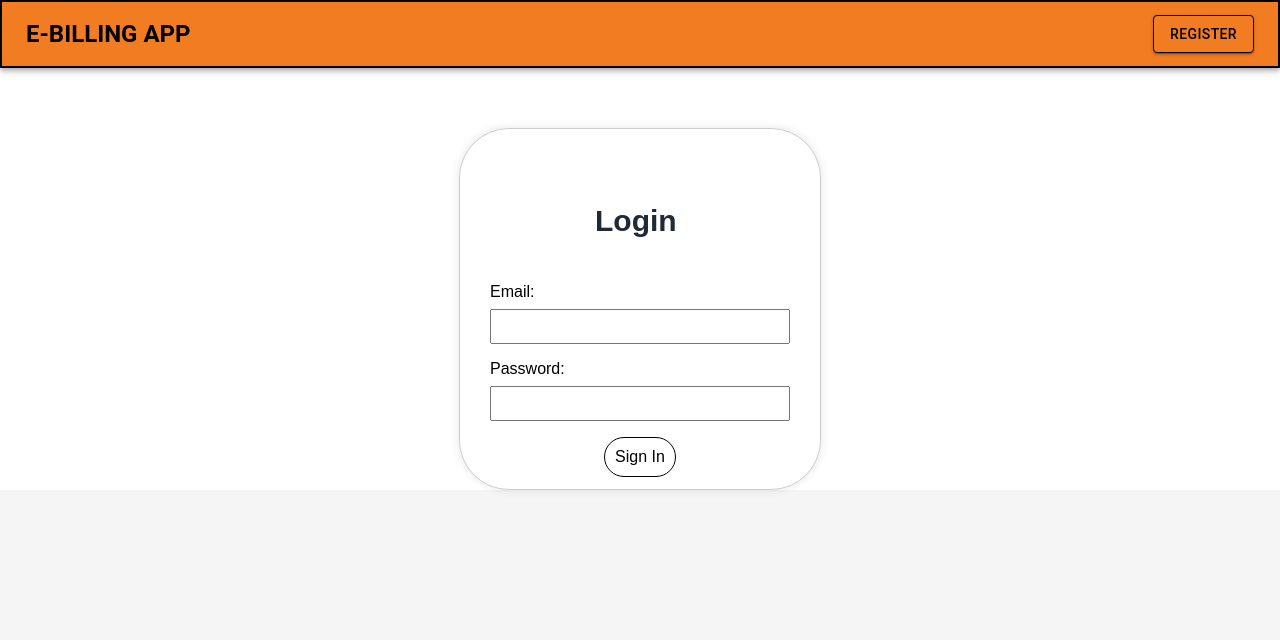
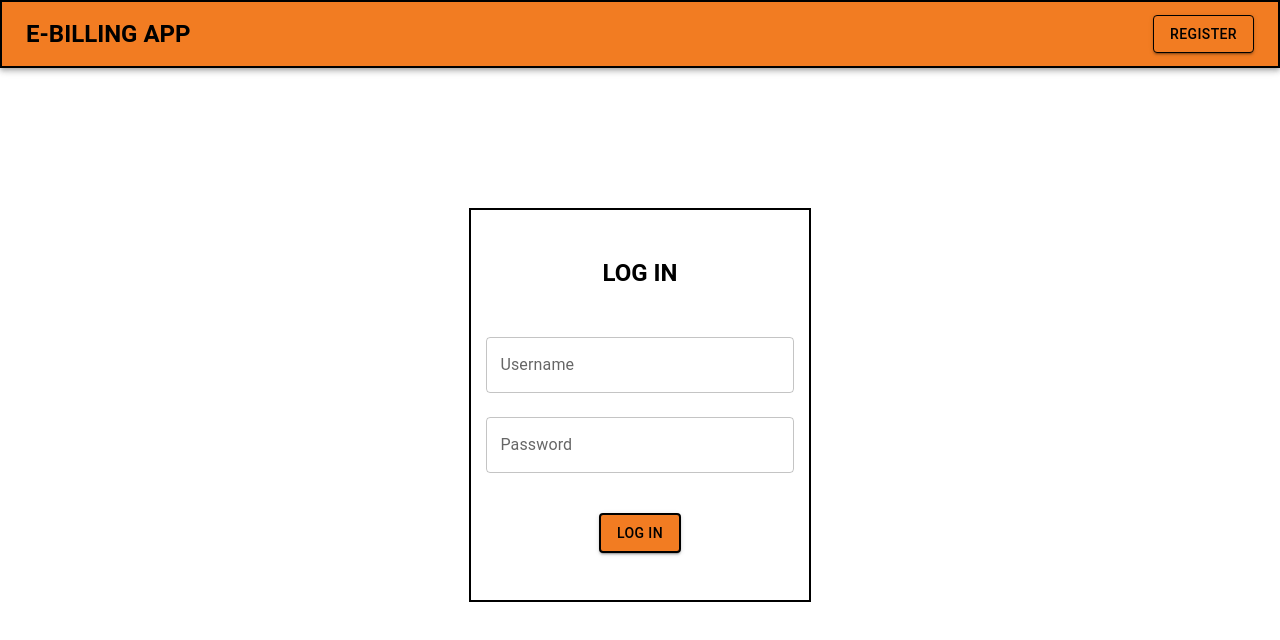
Before and after one commit to jadecrpn/E-Bayad-Center, a React (Create React App) app: page /login in a window 1280 px wide. Shown: the top 640 px of the page. Built offline with nearby package versions, Linux system fonts and the light colour scheme.

Commit message:
Update login.js

```diff
--- a/src/pages/login.js
+++ b/src/pages/login.js
@@ -1,22 +1,22 @@
-    import React, { useState } from 'react';
-    import { useNavigate } from 'react-router-dom';
-    import Navigation from '../components/Navbar';
-    import { useUser } from '../hooks/useUser';
-    import { Toaster } from 'sonner';
-    import { toast } from 'sonner'
-
-
-
+import React, { useState } from "react";
+import { useNavigate } from "react-router-dom";
+import Navigation from "../components/Navbar";
+import { useUser } from "../hooks/useUser";
+import { Toaster } from "sonner";
+import { toast } from "sonner";
+import { Box } from "@mui/material";
+import TextField from "@mui/material/TextField";
+import Typography from "@mui/material/Typography";
+import Button from "@mui/material/Button";
 
 const Login = () => {
   const navigate = useNavigate();
   const { handleSignIn } = useUser();
   const [formData, setFormData] = useState({
-            email: '',
-            password: '',
+    email: "",
+    password: "",
   });
-        const [errorMessage,] = useState('');
-
+  const [errorMessage] = useState("");
 
   const handleInputChange = (e) => {
     const { id, value } = e.target;
@@ -31,55 +31,105 @@
     const { email, password } = formData;
 
     if (!email || !password) {
-                console.error('Please fill in all required fields');
-                toast.error('Login failed. Fill the Form.');
+      console.error("Please fill in all required fields");
+      toast.error("Login failed. Fill the Form.");
       return;
     }
 
     try {
       event.preventDefault();
 
-
       // Call the handleSignIn function from useUser hook
       const signInResult = await handleSignIn(formData);
 
       if (signInResult.success) {
         // Handle successful login, e.g., redirect to dashboard
-                    localStorage.setItem('userEmail', formData.email);
-                    navigate('/dashboard');
-                    toast.success('Login successful!');
+        localStorage.setItem("userEmail", formData.email);
+        navigate("/dashboard");
+        toast.success("Login successful!");
       } else {
         // Handle sign-in failure
-                    console.error('Sign-in failed:', signInResult.error);
+        console.error("Sign-in failed:", signInResult.error);
 
-                    if (signInResult.error === 'Invalid password') {
+        if (signInResult.error === "Invalid password") {
           // Display an error message for invalid password
-                        toast.error('Invalid password. Please try again.');
+          toast.error("Invalid password. Please try again.");
         } else {
           // Display a generic error message for other sign-in failures
-                        toast.error('Login failed. Please try again.');
+          toast.error("Login failed. Please try again.");
         }
       }
-
     } catch (error) {
       // Handle unexpected errors during login
-                console.error('Login failed:', error);
-                toast.error('Login failed. Please try again.');
+      console.error("Login failed:", error);
+      toast.error("Login failed. Please try again.");
     }
   };
 
   return (
-            <main>
+    <>
       <Navigation />
-                <Toaster richColors className='div-container-position' />
-                <div className="div-container1">
+      <Toaster richColors className="div-container-position" />
+      <div className="div-container1" style={{ minHeight: '83.8vh' }}>
         {errorMessage && (
           <div className="text-red-500 mb-4 border-2 border-red-300 p-4 bg-red-200 rounded-md">
             {errorMessage}
           </div>
         )}
 
-                    <form onSubmit={handleSubmit}>
+        <Box
+          sx={{
+            display: "flex",
+            flexDirection: "column",
+            alignItems: "center",
+            justifyContent: "center",
+            height: "45vh",
+            border: "2px solid #000000",
+            width: "24%",
+            marginTop: '-12vh',
+            padding: "15px",
+          }}
+        >
+          <Typography
+            variant="h5"
+            component="div"
+            sx={{ flexGrow: 1, fontWeight: "bold", color: "black", marginTop:'4vh'}}
+          >
+            LOG IN
+          </Typography>
+          <TextField
+            label="Username"
+            variant="outlined"
+            type="text" // Assuming amount is a number
+            margin="normal"
+            fullWidth
+            value={formData.email}
+            onChange={handleInputChange}
+          />
+          <TextField
+            label="Password"
+            variant="outlined"
+            type="text"
+            margin="normal"
+            fullWidth
+            value={formData.password}
+            onChange={handleInputChange}
+          />
+
+          <Button
+            variant="contained"
+            sx={{
+              bgcolor: "#F27C22",
+              color: "Black",
+              border: "2px solid #000000",
+              margin: "4vh auto",
+            }}
+            // onClick={handleNext}
+          >
+            LOG IN
+          </Button>
+
+          {/* <form onSubmit={handleSubmit}>
                         <h2 className="head-title">Login</h2>
                         <div className="outerBox">
                             <label htmlFor="email" className="labelBox">
@@ -109,9 +159,10 @@
                         <button type="submit" className="signup_button">
                             Sign In
                         </button>
-                    </form>
+                    </form> */}
+        </Box>
       </div>
-            </main>
+    </>
   );
 };
 
```
Lines whose indentation alone changed are shown as unchanged.
